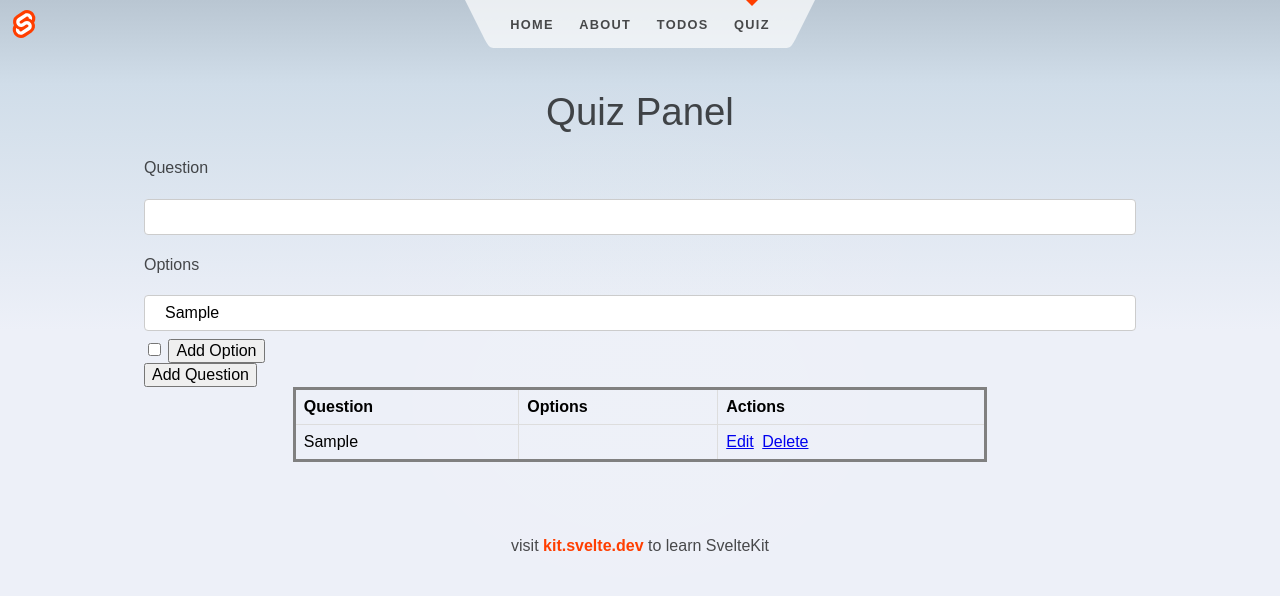
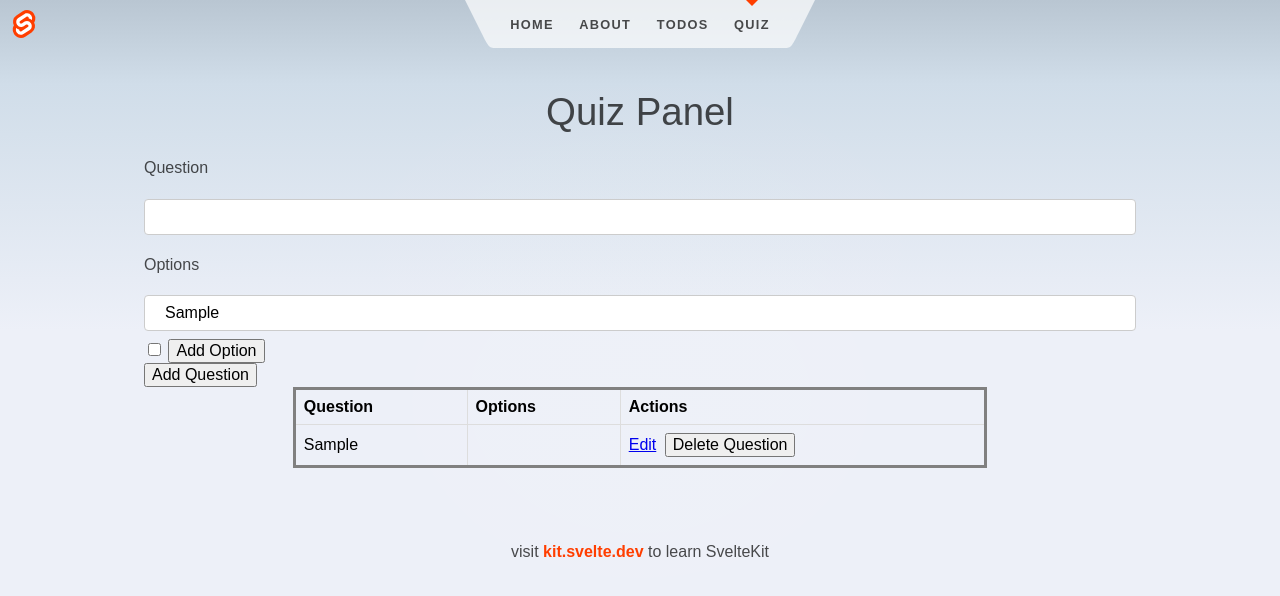
Before and after one commit to ashok-cse/my-sveltekit-app, a SvelteKit app: page /quiz in a window 1280 px wide. Both pictures are taken after typing "Sample", "Sample" into the empty fields and a click on the button "Add Question". Shown: the top 596 px of the page. Built offline with nearby package versions, Linux system fonts and the light colour scheme.

Commit message:
Button Added

```diff
--- a/src/routes/quiz/+page.svelte
+++ b/src/routes/quiz/+page.svelte
@@ -171,7 +171,7 @@ label.validation-error{
                     </td>
                     <td>
                         <a>Edit</a>
-                        <a on:click="{deleteQuestion}">Delete</a>
+                        <button on:click={deleteQuestion}>Delete Question</button>
                     </td>
                 </tr>
             {/each}
```
